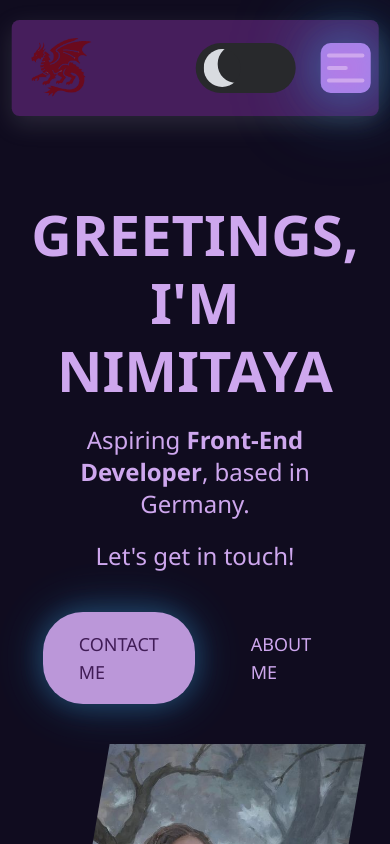
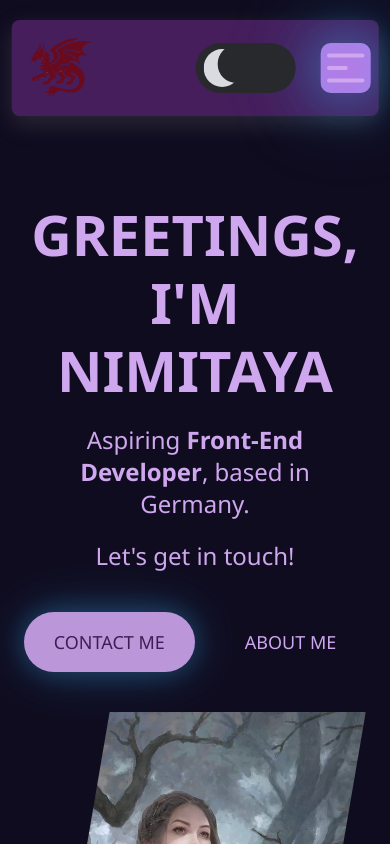
Before and after one commit to nimitaya/my-portfolio, a React (Vite) app: page / in a window 390 px wide. Shown: the top 844 px of the page. Built offline with nearby package versions, Linux system fonts and the light colour scheme.

Commit message:
add more responsiveness

```diff
--- a/src/index.css
+++ b/src/index.css
@@ -130,3 +130,11 @@ p {
   width: 8rem;
   height: auto;
 }
+
+/* ------------------------------------ */
+/* Media Queries */
+@media (max-width: 468px) {
+  section {
+    max-width: 88%;
+  }
+}
--- a/src/styles/Button.css
+++ b/src/styles/Button.css
@@ -5,7 +5,7 @@
   text-transform: uppercase;
 
   max-width: fit-content;
-  padding: 1.8rem 3.6rem;
+  padding: 1.6rem 3rem;
   border-radius: 4rem;
 }
 
--- a/src/styles/Footer.css
+++ b/src/styles/Footer.css
@@ -24,3 +24,12 @@ footer a:hover {
     width: 4rem;
     height: auto;
 }
+
+/* ------------------------------------------------ */
+/* Media Queries */
+
+@media (min-width: 768px) {
+    footer {
+        flex-direction: row;
+    }
+}
--- a/src/styles/Projects.css
+++ b/src/styles/Projects.css
@@ -34,18 +34,26 @@
   flex-grow: 6;
 }
 
+.project-card-secondary {
+  flex-shrink: 1;
+}
+
 .project-img-container {
   position: relative;
 }
 
 .project-img-container::before {
-    content: '';
+  content: "";
   z-index: 10;
   width: 100%;
   height: 100%;
   display: block;
   position: absolute;
-    background: linear-gradient(0deg, rgba(16, 12, 31, 0.9) 0%, rgba(0, 0, 0, 0) 50%);
+  background: linear-gradient(
+    0deg,
+    rgba(16, 12, 31, 0.9) 0%,
+    rgba(0, 0, 0, 0) 50%
+  );
 }
 
 .project-img {
@@ -62,3 +70,12 @@
   flex-direction: column;
   gap: 1rem;
 }
+
+/* ------------------------------------------------ */
+/* Media Queries */
+
+@media (min-width: 768px) and (max-width: 1272px) {
+  .project-card {
+    width: 40%;
+  }
+}
```
Lines whose indentation alone changed are shown as unchanged.
